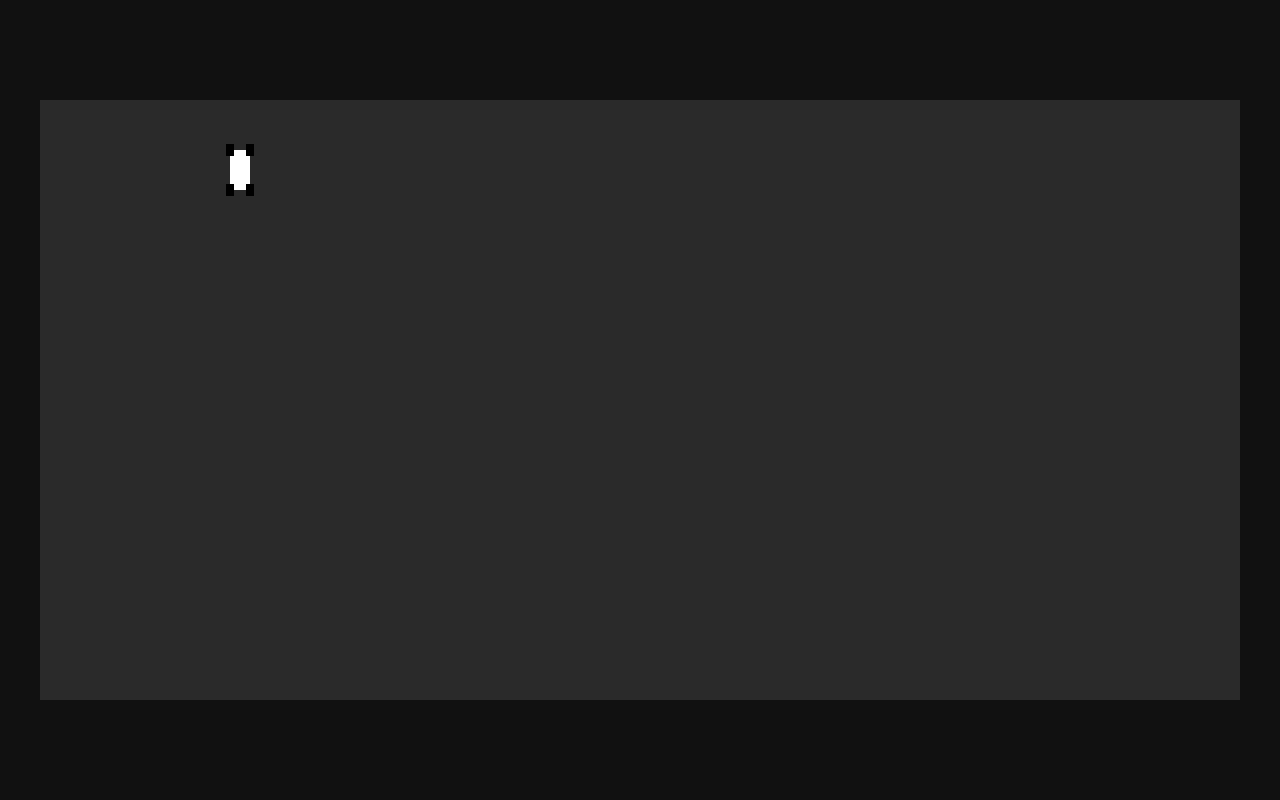
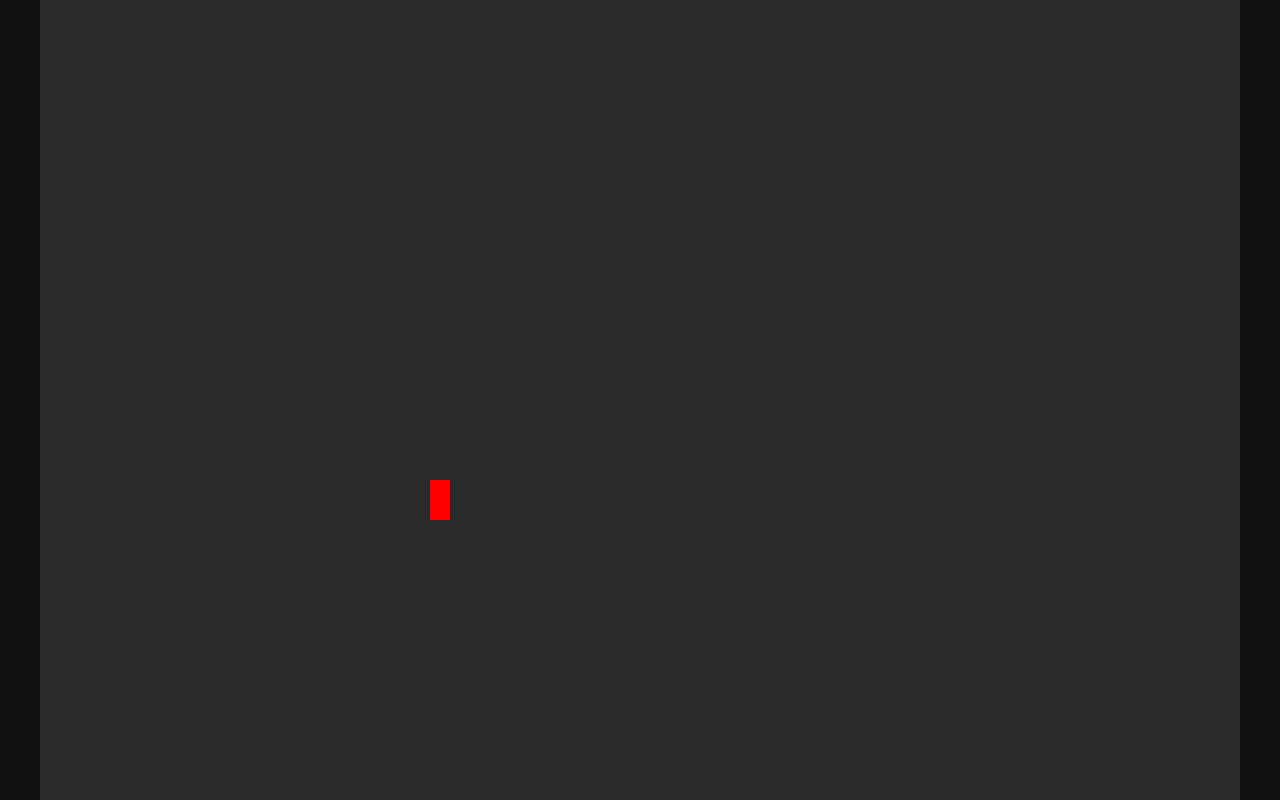
Before and after one commit to mussbus/self-driving-car, a website with bundled scripts: page index.html in a window 1280 px wide. Built offline with nearby package versions, Linux system fonts and the light colour scheme.

Commit message:
added car class and controls class

```diff
--- a/index.html
+++ b/index.html
@@ -16,7 +16,6 @@
         </style>
     </head>
     <body>
-        <div style="margin: 100px auto"></div>
         <canvas id="canvas" width="1200px" height="600px"></canvas>
         <script type="module" src="./src/main.ts"></script>
     </body>
--- a/src/car.ts
+++ b/src/car.ts
@@ -0,0 +1,58 @@
+import Controls from "./controls";
+
+export default class Car {
+  x: number;
+  y: number;
+  width: number;
+  height: number;
+  color: string;
+  controls: Controls;
+  speed: number;
+  max_speed: number;
+  acceleration: number;
+  friction: number;
+  direction: number;
+
+  constructor(x: number, y: number, width: number, height: number) {
+    this.x = x;
+    this.y = y;
+    this.width = width;
+    this.height = height;
+    this.color = "red";
+    this.controls = new Controls();
+    this.speed = 0;
+    this.max_speed = 10;
+    this.acceleration = 0.2;
+    this.friction = 0.03;
+    this.direction = 0;
+  }
+
+  draw(ctx: CanvasRenderingContext2D) {
+    ctx.save();
+    ctx.translate(this.x, this.y);
+    ctx.rotate(-this.direction);
+    ctx.fillStyle = this.color;
+    ctx.fillRect(-this.width / 2, -this.height / 2, this.width, this.height);
+  }
+
+  update() {
+    if (this.controls.forward) this.speed += this.acceleration;
+    if (this.controls.reverse) this.speed -= this.acceleration;
+    var change: number = 0;
+    if (this.controls.left) change = 0.03;
+    if (this.controls.right) change = -0.03;
+    if (this.speed < 0) change *= -1;
+    this.direction += change;
+    // this.direction = this.direction % Math.PI;
+    if (Math.abs(this.direction) < 0.03) this.direction = 0;
+
+    if (this.speed > this.max_speed) this.speed = this.max_speed;
+    if (this.speed < -this.max_speed / 2) this.speed = -this.max_speed / 2;
+    if (this.speed > 0) this.speed -= this.friction;
+    if (this.speed < 0) this.speed += this.friction;
+    if (Math.abs(this.speed) < 0.025) this.speed = 0;
+
+    this.x -= Math.sin(this.direction) * this.speed;
+    this.y -= Math.cos(this.direction) * this.speed;
+  }
+}
--- /dev/null
+++ b/src/controls.ts
@@ -0,0 +1,51 @@
+export default class Controls {
+  forward: boolean;
+  left: boolean;
+  right: boolean;
+  reverse: boolean;
+
+  constructor() {
+    this.forward = false;
+    this.left = false;
+    this.right = false;
+    this.reverse = false;
+
+    this.#addKeyboardListeners();
+  }
+
+  #addKeyboardListeners() {
+    document.onkeydown = (event) => {
+      switch (event.key) {
+        case "ArrowLeft":
+          this.left = true;
+          break;
+        case "ArrowRight":
+          this.right = true;
+          break;
+        case "ArrowUp":
+          this.forward = true;
+          break;
+        case "ArrowDown":
+          this.reverse = true;
+          break;
+      }
+    };
+
+    document.onkeyup = (event) => {
+      switch (event.key) {
+        case "ArrowLeft":
+          this.left = false;
+          break;
+        case "ArrowRight":
+          this.right = false;
+          break;
+        case "ArrowUp":
+          this.forward = false;
+          break;
+        case "ArrowDown":
+          this.reverse = false;
+          break;
+      }
+    };
+  }
+}
--- a/src/main.ts
+++ b/src/main.ts
@@ -1,29 +1,21 @@
+import Car from "./car";
 const canvas = document.getElementById("canvas") as HTMLCanvasElement;
 const ctx = canvas.getContext("2d")!;
-var height = 494;
-var height2 = 534;
-var height3 = 500;
 
-const move = true;
+const car = new Car(400, 500, 20, 40);
 
 function loop() {
+  canvas.height = window.innerHeight;
   ctx.clearRect(0, 0, canvas.width, canvas.height);
 
-  ctx.fillStyle = "white";
-  ctx.fillRect(190, height3, 20, 40);
-  ctx.fillStyle = "black";
-  ctx.fillRect(186, height, 8, 12);
-  ctx.fillRect(206, height, 8, 12);
-  ctx.fillRect(186, height2, 8, 12);
-  ctx.fillRect(206, height2, 8, 12);
-
-  if (move) {
-    height--;
-    height2--;
-    height3--;
-  }
+  car.update();
+  car.draw(ctx);
 
   requestAnimationFrame(loop);
 }
 
 loop();
+
+// if (import.meta.hot) {
+//   import.meta.hot.accept();
+// }
```
